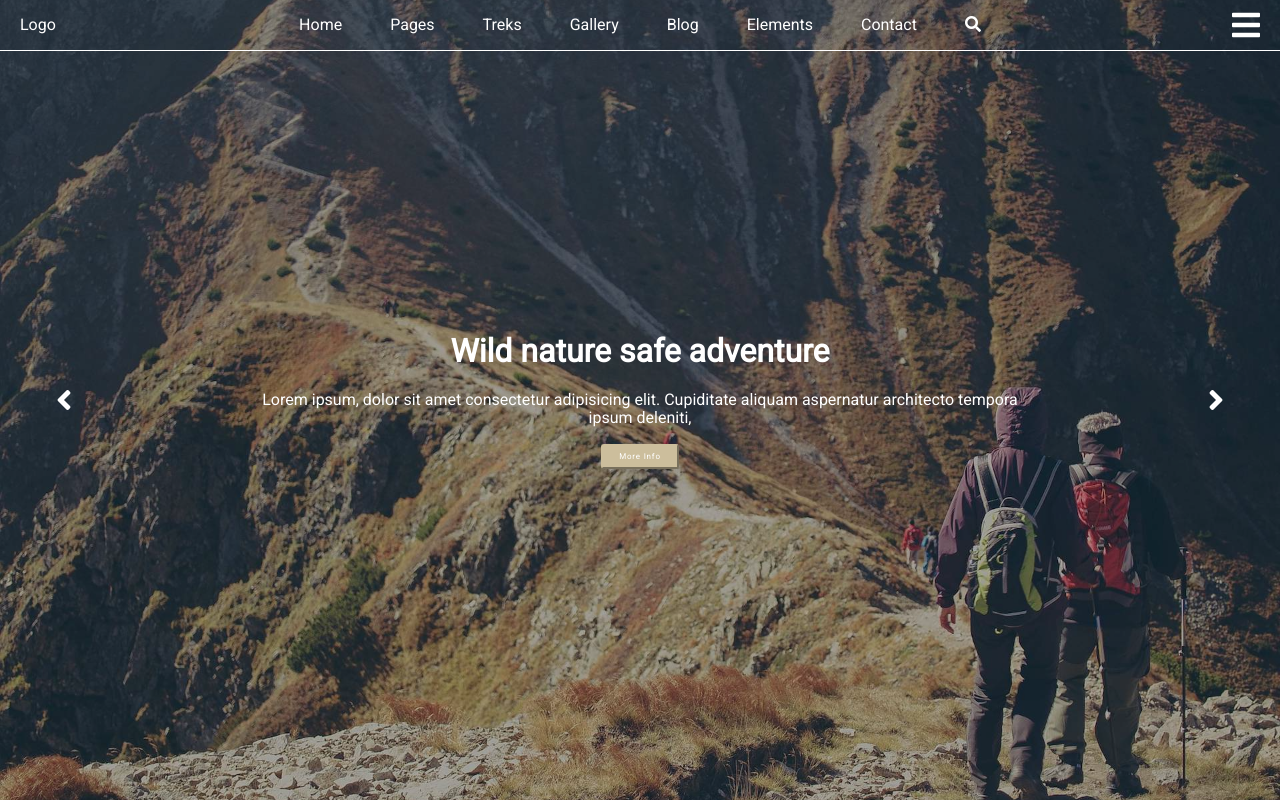
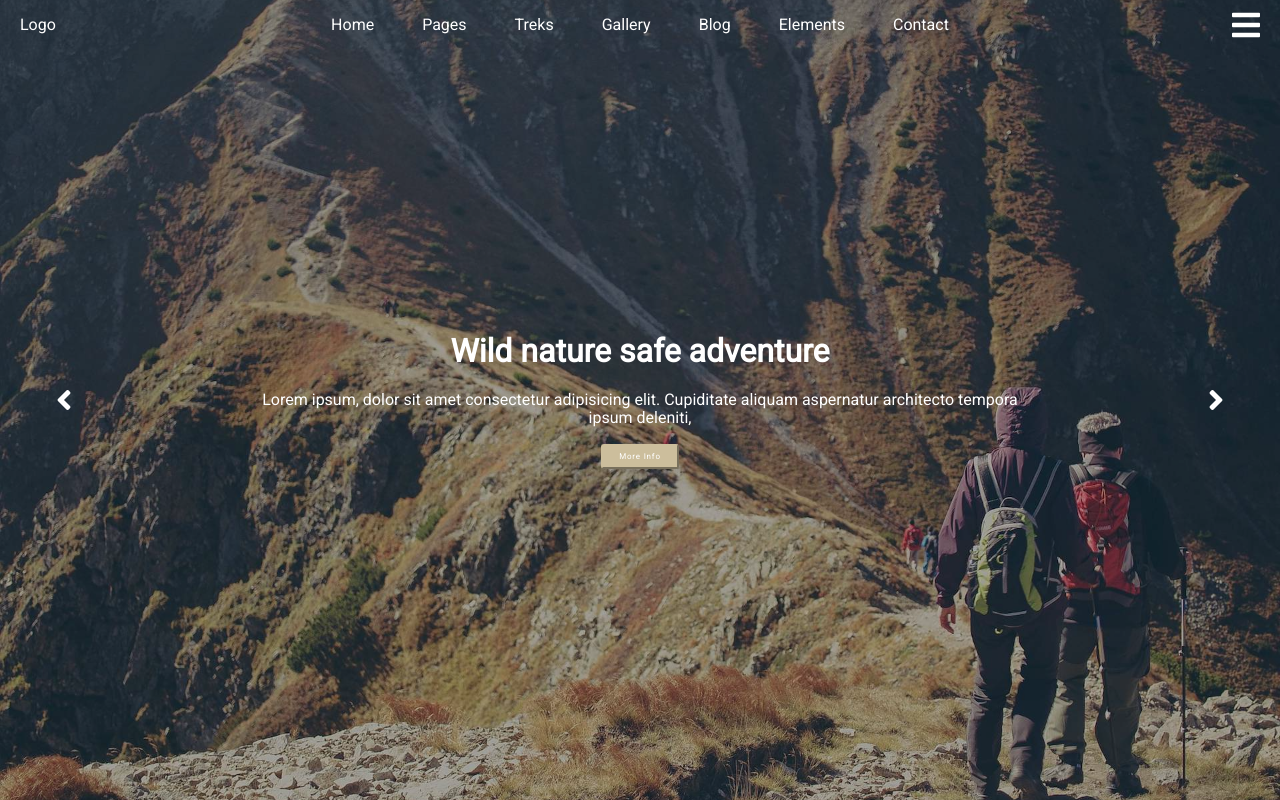
Before and after one commit to fanyeh/hiking, a React app: page / in a window 1280 px wide. Built offline with nearby package versions, Linux system fonts and the light colour scheme.

Commit message:
Implement sticky menu bar

```diff
--- /dev/null
+++ b/src/Components/Header/Menu.css
@@ -0,0 +1,12 @@
+.container {
+  color: grey;
+  position: absolute;
+  left: 50%;
+  transform: translateX(-50%);
+  -webkit-font-smoothing: antialiased;
+}
+
+.menuItem {
+  padding: 0.5em 0;
+  text-align: left;
+}
--- /dev/null
+++ b/src/Components/Header/Menu.js
@@ -0,0 +1,33 @@
+import React, { Component } from 'react';
+import style from './Menu.css';
+import Transition from 'react-transition-group/Transition';
+
+class Menu extends Component {
+  componentDidMount() {
+    this.props.onMounted(this.refs.menu);
+  }
+
+  render() {
+    const transitionStyles = {
+      entering: { opacity: 0 },
+      entered: { opacity: 1, transition: 'opacity 300ms' },
+    };
+    return (
+      <div className={style.container} ref="menu">
+        <Transition timeout={0} appear={true} in={true}>
+          {state => (
+            <div style={{ ...transitionStyles[state] }}>
+              <div className={style.menuItem}>menu-item1</div>
+              <div className={style.menuItem}>menu-item2</div>
+              <div className={style.menuItem}>menu-item3</div>
+              <div className={style.menuItem}>menu-item4</div>
+              <div className={style.menuItem}>menu-item5</div>
+            </div>
+          )}
+        </Transition>
+      </div>
+    );
+  }
+}
+
+export default Menu;
--- a/src/Components/Header/NavBar.css
+++ b/src/Components/Header/NavBar.css
@@ -1,22 +1,47 @@
 nav {
+  position: relative;
+}
+
+.list {
+  padding: 0;
+  white-space: nowrap;
+  height: 100%;
+  margin: 0;
+}
+
+.list li {
+  list-style-type: none;
+  position: relative;
   display: inline-block;
 }
 
-.navList {
-  padding: 0;
-  white-space: nowrap;
+li > div {
+  padding: 1em 1.5em;
 }
 
-.navList li {
-  list-style-type: none;
-  padding: 0 1.5em;
-}
-
-.navList li:hover {
+.list li:hover {
   color: rgb(203, 189, 154);
 }
 
-.navList,
-.navList li {
+.list {
   display: inline-block;
 }
+
+.menuBackground {
+  position: absolute;
+  background-color: white;
+  border-radius: 5px;
+  opacity: 0;
+  /* display: none; */
+}
+
+.menuBackground::after {
+  content: '';
+  position: absolute;
+  height: 20px;
+  width: 20px;
+  left: 50%;
+  transform: translateX(-50%) rotate(45deg);
+  top: -5px;
+  background-color: white;
+}
--- a/src/Components/Header/NavBar.js
+++ b/src/Components/Header/NavBar.js
@@ -1,26 +1,137 @@
 import React, { Component } from 'react';
+import Menu from './Menu';
 import style from './NavBar.css';
+import Transition from 'react-transition-group/Transition';
 
 class NavBar extends Component {
+  constructor(props) {
+    super(props);
+    this.state = {
+      showMenuID: -1,
+      transitionStyle: {
+        entering: {},
+        entered: {},
+        exiting: {},
+        exited: {},
+      },
+      navItems: ['Home', 'Pages', 'Treks', 'Gallery', 'Blog', 'Elements', 'Contact'],
+    };
+  }
+
+  showMenu(e) {
+    const menuID = Number(e.currentTarget.id);
+    this.setState({
+      showMenuID: menuID,
+    });
+  }
+
+  hideMenu(e) {
+    clearTimeout(this.timeoutID);
+    if (e.relatedTarget.className !== 'navItem') {
+      this.setState({
+        showMenuID: -1,
+        fromNavItem: null,
+      });
+    } else {
+      this.setState({
+        showMenuID: -1,
+      });
+    }
+  }
+
+  updateMenuBackground(menu) {
+    const navigationRect = this.refs.navigation.getBoundingClientRect();
+    const menuRect = menu.getBoundingClientRect();
+    const coords = {
+      height: `${menuRect.height}px`,
+      width: `${menuRect.width}px`,
+      top: `${menuRect.top - navigationRect.top}px`,
+      left: `${menuRect.left - navigationRect.left}px`,
+    };
+    const transitionStyle = this.updateTransitionStyle(coords);
+    this.setState({
+      transitionStyle,
+      fromNavItem: coords,
+    });
+  }
+
+  updateTransitionStyle(coords) {
+    const duration = 200;
+    const { fromNavItem } = this.state;
+
+    const defaultStyle = {
+      entered: {
+        opacity: 1,
+        transition: `opacity ${duration}ms,width ${duration}ms, height ${duration}ms, left ${duration}ms`,
+        ...coords,
+      },
+      exiting: {
+        opacity: 1,
+        ...coords,
+      },
+
+      exited: {
+        opacity: 0,
+        transition: `opacity ${duration}ms`,
+        ...coords,
+      },
+    };
+
+    let transitionStyle;
+    if (!fromNavItem) {
+      transitionStyle = {
+        entering: {
+          top: coords.top,
+          left: coords.left,
+          opacity: 0,
+        },
+        ...defaultStyle,
+      };
+    } else {
+      transitionStyle = {
+        entering: {
+          top: fromNavItem.top,
+          left: fromNavItem.left,
+          width: fromNavItem.width,
+          height: fromNavItem.heigth,
+          opacity: 1,
+        },
+        ...defaultStyle,
+      };
+    }
+    return transitionStyle;
+  }
+
   render() {
+    const showMenuID = this.state.showMenuID;
+    const transitionStyle = this.state.transitionStyle;
+    const navItems = this.state.navItems;
     return (
-      <nav>
-        {/* <div className={style.logo}>Logo</div> */}
-        <ul className={style.navList}>
-          <li>Home</li>
-          <li>Pages</li>
-          <li>Treks</li>
-          <li>Gallery</li>
-          <li>Blog</li>
-          <li>Elements</li>
-          <li>Contact</li>
-          <li>
-            <i className="fas fa-search" />
-          </li>
+      <nav ref="navigation">
+        <Transition in={showMenuID > -1} timeout={0}>
+          {state => (
+            <div
+              className={style.menuBackground}
+              ref="menuBackground"
+              style={{ ...transitionStyle[state] }}
+            />
+          )}
+        </Transition>
+        <ul className={style.list}>
+          {navItems.map((item, i) => {
+            return (
+              <li
+                key={i}
+                id={i}
+                onMouseEnter={e => this.showMenu(e)}
+                onMouseLeave={e => this.hideMenu(e)}
+              >
+                <div className="navItem">{item}</div>
+                {showMenuID === i && <Menu onMounted={menu => this.updateMenuBackground(menu)} />}
+              </li>
+            );
+          })}
         </ul>
-        {/* <div className={style.menuIcon}>
-          <i className="fas fa-bars fa-2x" />
-        </div> */}
       </nav>
     );
   }
--- a/src/Components/Header/index.css
+++ b/src/Components/Header/index.css
@@ -11,7 +11,6 @@ header {
   position: fixed;
   width: 100%;
   z-index: 1;
-  border-bottom: 1px solid white;
 }
 .logo {
   display: inline-block;
--- a/src/Components/Intro/Slider/index.js
+++ b/src/Components/Intro/Slider/index.js
@@ -37,7 +37,6 @@ class Slider extends Component {
   }
 
   render() {
-    console.log(this.transitionStyle);
     const currentImage = this.state.currentImage;
     return (
       <div className={style.slider}>
@@ -50,7 +49,9 @@ class Slider extends Component {
             })
           }
         >
-          <CSSTransition key={currentImage.props.sourceID}>{currentImage}</CSSTransition>
+          <CSSTransition timeout={2000} key={currentImage.props.sourceID}>
+            {currentImage}
+          </CSSTransition>
         </TransitionGroup>
         <SliderController onClick={direction => this.slide(direction)}>
           <div className={style.info}>
```
